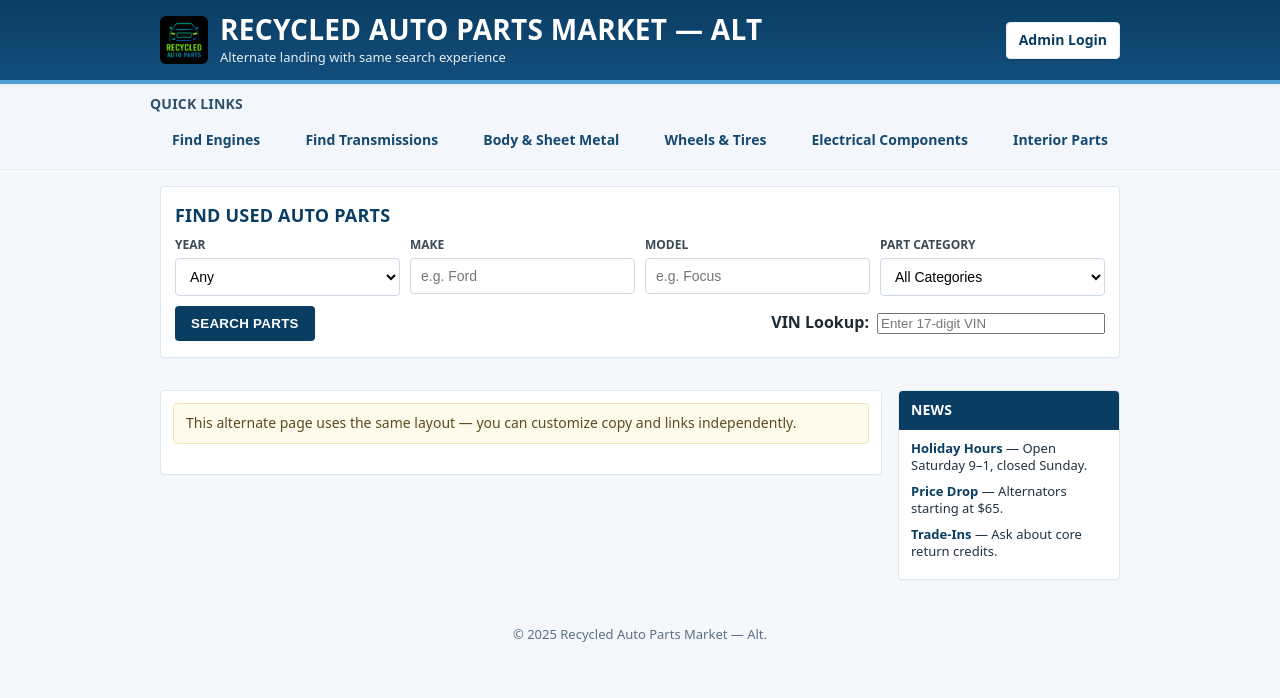
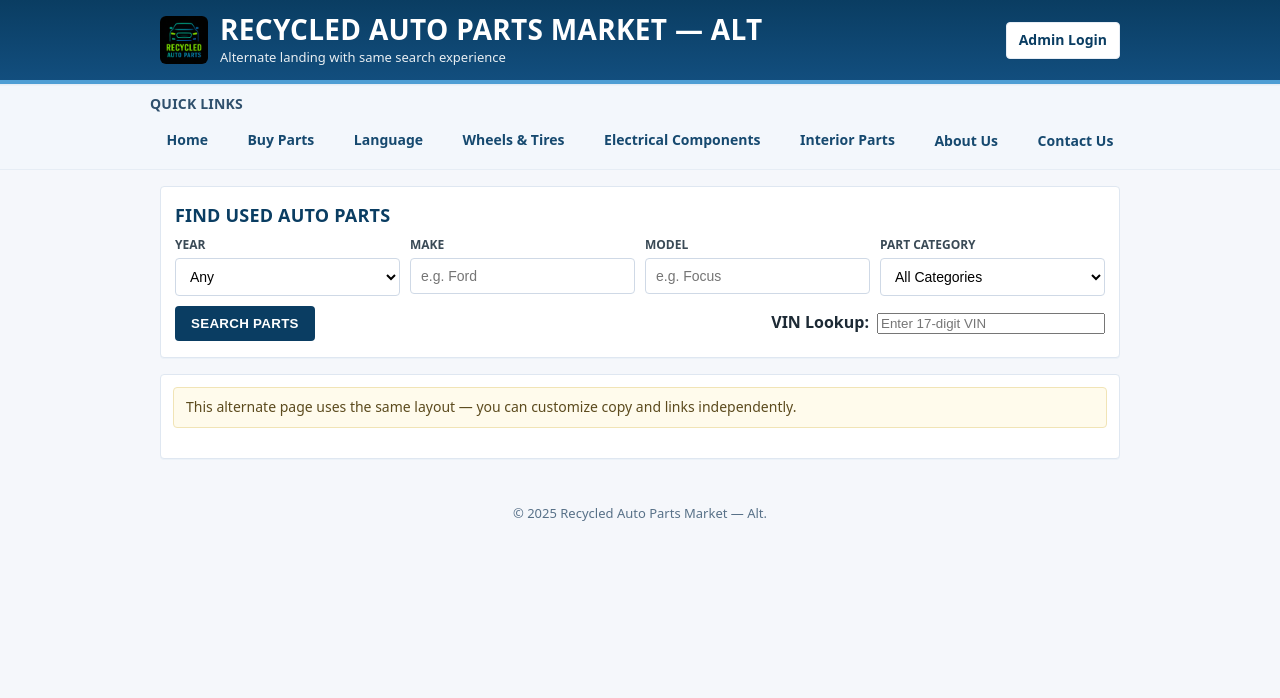
Before and after one commit to afr117/bussiness, a Flask app: page /alt in a window 1280 px wide. Shown: the top 698 px of the page. Run offline with Flask 3, Linux system fonts and the light colour scheme.

Commit message:
Update alt.html

```diff
--- a/templates/alt.html
+++ b/templates/alt.html
@@ -15,6 +15,7 @@
       --cp-body:#f5f7fb;
       --cp-text:#1d2a35;
       --maxw:980px;
+      --tooltip-bg:#ffffff;
     }
     html,body{ margin:0; padding:0; background:var(--cp-body); color:var(--cp-text); font-family:system-ui,-apple-system,Segoe UI,Roboto,Arial,Helvetica,sans-serif; line-height:1.35; }
     .page-wrap{ max-width:var(--maxw); margin:0 auto; padding:0 10px 30px; box-sizing:border-box; }
@@ -82,6 +83,47 @@
       border-color:#cfe5ff;
     }
 
+    /* Hovercard (About/Contact) */
+    .hovercard{ position:relative; display:inline-block; }
+    .hovercard:focus-within .hc-content,
+    .hovercard:hover .hc-content{
+      opacity:1; visibility:visible; transform:translate(-50%, 0);
+      pointer-events:auto;
+    }
+    .hc-trigger{ outline:none; }
+    .hc-content{
+      position:absolute;
+      left:50%; top:120%;
+      transform:translate(-50%, 8px);
+      width:260px;
+      background:var(--tooltip-bg);
+      border:1px solid #e6edf5;
+      box-shadow:0 8px 20px rgba(0,0,0,.08);
+      border-radius:6px;
+      padding:10px 12px;
+      font-size:13px;
+      color:#203243;
+      z-index:50;
+      opacity:0; visibility:hidden; pointer-events:none;
+      transition:opacity .15s ease, transform .15s ease, visibility .15s ease;
+    }
+    .hc-content::before{
+      content:"";
+      position:absolute;
+      top:-6px; left:50%;
+      transform:translateX(-50%);
+      border-width:6px; border-style:solid;
+      border-color:transparent transparent #e6edf5 transparent;
+    }
+    .hc-content::after{
+      content:"";
+      position:absolute;
+      top:-5px; left:50%;
+      transform:translateX(-50%);
+      border-width:5px; border-style:solid;
+      border-color:transparent transparent var(--tooltip-bg) transparent;
+    }
+
     .search-block{ background:var(--cp-light); border:1px solid var(--cp-mid); border-top:none; padding:16px 14px; box-shadow:0 2px 0 #e6edf5 inset; border-radius:4px; margin-top:8px; }
     .search-title{ margin:0 0 10px 0; color:var(--cp-blue); font-weight:800; font-size:18px; text-transform:uppercase; letter-spacing:.2px; }
     .search-grid{ display:grid; grid-template-columns: 1fr 1fr 1fr 1fr; gap:10px; }
@@ -97,35 +139,6 @@
     .content-pad{ padding:12px; }
     .notice{ background:#fffbec; border:1px solid #f1e4b6; padding:10px 12px; border-radius:4px; font-size:14px; color:#5c4b1e; }
 
-    /* RIGHT NEWS BOX LAYOUT */
-    .content-with-news{
-      display:flex;
-      align-items:flex-start;
-      gap:16px;
-      margin-top:16px;
-    }
-    .content-main{ flex:1; min-width:0; }
-    .news-box{
-      width:220px;
-      position:sticky;
-      top:12px;
-      align-self:flex-start;
-    }
-    .news-head{
-      background:var(--cp-blue);
-      color:#fff;
-      padding:10px 12px;
-      border-radius:4px 4px 0 0;
-      font-size:14px;
-      font-weight:800;
-      letter-spacing:.2px;
-      text-transform:uppercase;
-    }
-    .news-body{ padding:10px 12px; }
-    .news-item{ margin:0 0 8px 0; font-size:13px; color:#203243; }
-    .news-item a{ color:#0a3d62; text-decoration:none; font-weight:700; }
-    .news-item a:hover{ text-decoration:underline; }
-
     .inventory{ margin-top:18px; }
     .products{ display:flex; flex-wrap:wrap; justify-content:center; gap:16px; }
     .card{ width:240px; background:#fff; border:1px solid #e3ebf5; border-radius:4px; box-shadow:0 1px 0 #ecf2f9; padding:10px; }
@@ -138,8 +151,6 @@
     @media (max-width:1024px){
       .search-grid{ grid-template-columns: 1fr 1fr; }
       .vin-line{ margin-left:0; }
-      .content-with-news{ flex-direction:column; }
-      .news-box{ width:auto; position:static; }
     }
   </style>
 </head>
@@ -168,20 +179,38 @@
     <div class="quicklinks-inner">
       <h3 class="quicklinks-title">Quick Links</h3>
       <div class="quicklinks-row">
-        <a href="#">Find Engines</a>
-        <a href="#">Find Transmissions</a>
-        <a href="#">Body &amp; Sheet Metal</a>
+        <a href="{{ url_for('home') }}">Home</a>
+        <a href="#search">Buy Parts</a>
+        <a href="#">Language</a>
+        <!-- restored buttons -->
         <a href="#">Wheels &amp; Tires</a>
         <a href="#">Electrical Components</a>
         <a href="#">Interior Parts</a>
+
+        <!-- About Us hovercard -->
+        <div class="hovercard">
+          <a href="#" class="hc-trigger" tabindex="0">About Us</a>
+          <div class="hc-content" role="dialog" aria-label="About Us">
+            We’re a local network of recyclers offering quality-tested used parts at fair prices. Warranty available on most items.
+          </div>
+        </div>
+
+        <!-- Contact Us hovercard -->
+        <div class="hovercard">
+          <a href="#" class="hc-trigger" tabindex="0">Contact Us</a>
+          <div class="hc-content" role="dialog" aria-label="Contact Us">
+            Call <strong>(555) 123-4567</strong> or email <strong>sales@example.com</strong>. 123 Salvage Rd, Springfield, IL.
+          </div>
+        </div>
       </div>
     </div>
   </div>
 
   <div class="page-wrap">
-    <div class="search-block panel">
+    <div id="search" class="search-block panel">
       <h2 class="search-title">Find Used Auto Parts</h2>
 
+      {% set preset_cats = ["Wheels & Tires","Electrical Components","Interior Parts"] %}
       <form method="get" action="{{ url_for('alt_page') }}">
         <div class="search-grid">
           <div>
@@ -205,8 +234,15 @@
             <label for="category">Part Category</label>
             <select id="category" name="category">
               <option value="">All Categories</option>
+              <!-- preset categories shown first -->
+              {% for name in preset_cats %}
+                <option value="{{ name }}" {% if selected_category == name %}selected{% endif %}>{{ name }}</option>
+              {% endfor %}
+              <!-- rest of categories, avoiding duplicates -->
               {% for c in categories %}
+                {% if c not in preset_cats %}
                   <option value="{{ c }}" {% if c == selected_category %}selected{% endif %}>{{ c }}</option>
+                {% endif %}
               {% endfor %}
             </select>
           </div>
@@ -223,9 +259,6 @@
       </form>
     </div>
 
-    <!-- Content + Right News -->
-    <div class="content-with-news">
-      <div class="content-main">
     <section class="panel content-pad">
       <div class="notice">
         This alternate page uses the same layout — you can customize copy and links independently.
@@ -245,18 +278,6 @@
         </div>
       </div>
     </section>
-      </div>
-
-      <!-- Slim News Box -->
-      <aside class="news-box panel" aria-label="Latest News">
-        <div class="news-head">News</div>
-        <div class="news-body">
-          <p class="news-item"><a href="#">Holiday Hours</a> — Open Saturday 9–1, closed Sunday.</p>
-          <p class="news-item"><a href="#">Price Drop</a> — Alternators starting at $65.</p>
-          <p class="news-item"><a href="#">Trade-Ins</a> — Ask about core return credits.</p>
-        </div>
-      </aside>
-    </div>
 
     <footer>
       © {{ 2025 }} Recycled Auto Parts Market — Alt.
```
Lines whose indentation alone changed are shown as unchanged.
